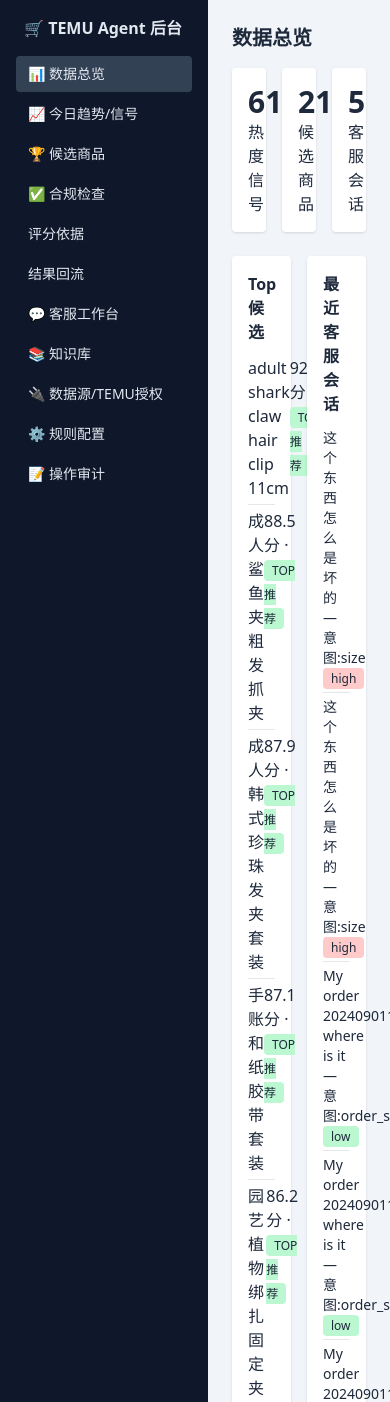
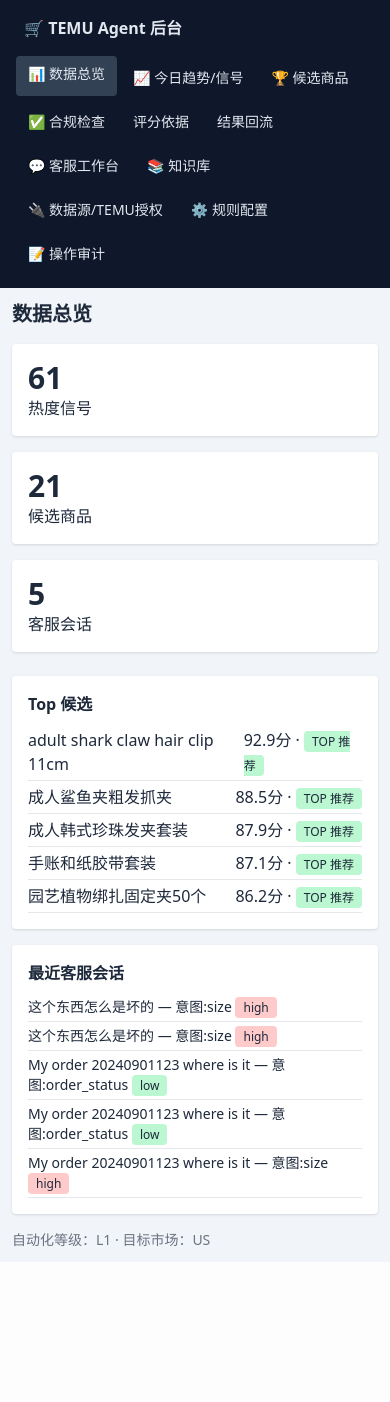
Before and after one commit to yanx5433-cmd/temu-agent, a FastAPI app: page / in a window 390 px wide; the page is wider, and only the part inside the window is pictured. Shown: the top 1402 px of that part. After the commit the page ends 1247 px from the top of that part, so only its background shows below. Run offline with FastAPI, Linux system fonts and the light colour scheme; data comes from the database, SQL or seed files in the repository; some libraries are stand-ins or nearby versions.

Commit message:
fix(web): stack the admin layout and scroll tables on narrow screens

```diff
--- a/backend/templates/admin.html
+++ b/backend/templates/admin.html
@@ -5,7 +5,15 @@
 <meta name="viewport" content="width=device-width, initial-scale=1.0">
 <title>TEMU 全托管选品与客服 Agent</title>
 <script src="https://cdn.tailwindcss.com"></script>
-<style>body{font-family:system-ui,"Microsoft YaHei",sans-serif}</style>
+<style>body{font-family:system-ui,"Microsoft YaHei",sans-serif}
+@media (max-width:720px){
+  body>div.flex{flex-direction:column}
+  aside{width:100%!important}
+  #nav{display:flex;flex-wrap:wrap;gap:4px}
+  main{padding:12px!important;max-width:100%!important}
+  table{display:block;overflow-x:auto;white-space:nowrap}
+  .grid{grid-template-columns:1fr!important}
+}</style>
 </head>
 <body class="bg-slate-100 text-slate-800">
 <div class="flex min-h-screen">
```
